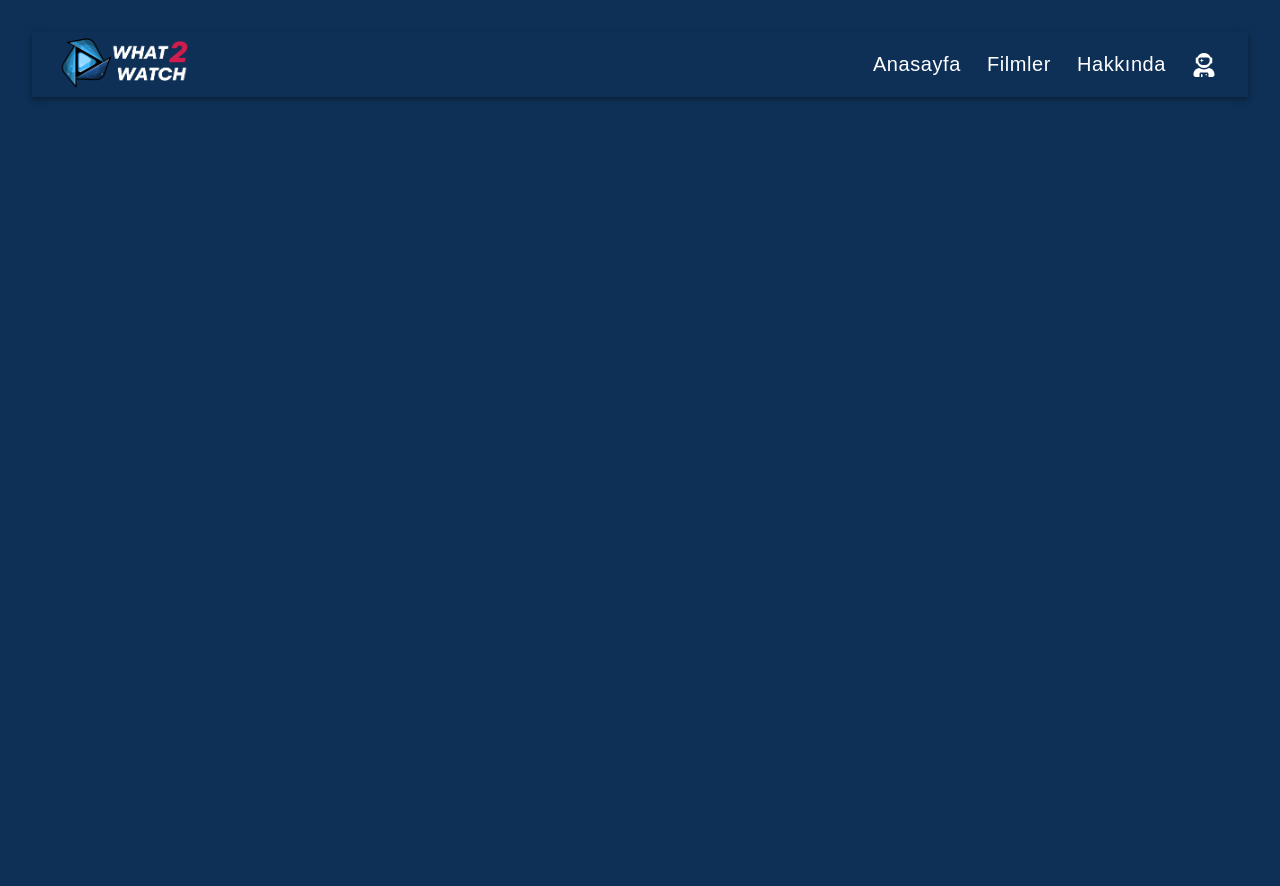
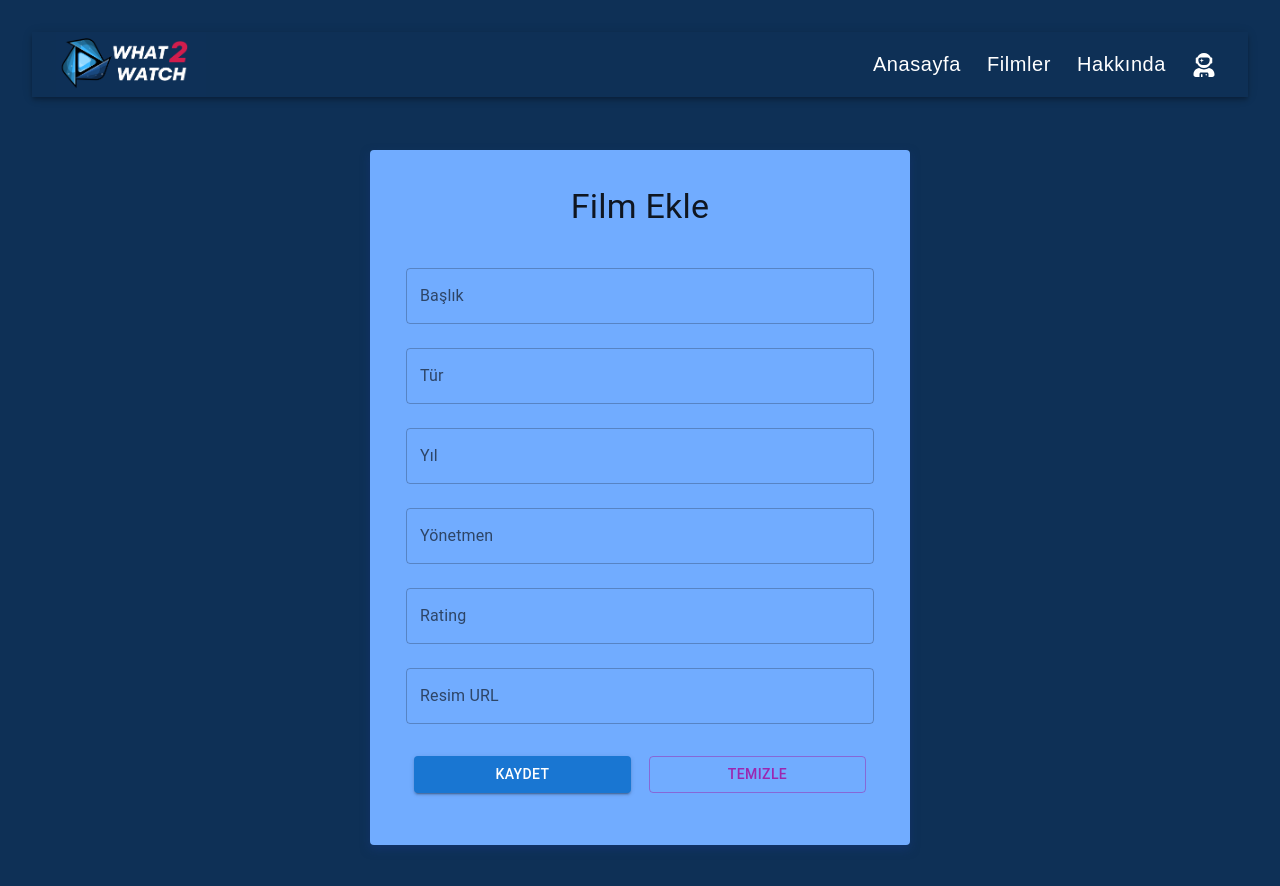
Before and after one commit to betullfh/what-to-watch, a React (Vite) app in the folder frontend/: page /addMovie in a window 1280 px wide. Shown: the top 886 px of the page. Before the commit the page ends 800 px from the top, so only its background shows below. Built offline with nearby package versions, Linux system fonts and the light colour scheme.

Commit message:
Feat: Film creation process was designed and implemented

```diff
--- a/frontend/src/App.css
+++ b/frontend/src/App.css
@@ -38,7 +38,7 @@
 }
 
 .read-the-docs {
-  color: #888;
+  color: #999999;
 }
 body
 {
--- /dev/null
+++ b/frontend/src/components/CreateFilm.jsx
@@ -0,0 +1,163 @@
+import React, { useState } from "react";
+import {
+  Card,
+  CardContent,
+  CardActions,
+  TextField,
+  Button,
+  Typography,
+  Box,
+} from "@mui/material";
+import { toast } from "react-toastify";
+import FilmService from "../services/FilmService";
+
+function CreateFilm() {
+  const [film, setFilm] = useState({
+    title: "",
+    genre: "",
+    release_year: "",
+    director: "",
+    rating: "",
+    image_url: "",
+  });
+
+  const handleChange = (e) => {
+    const { name, value } = e.target;
+    setFilm({ ...film, [name]: value });
+  };
+
+  const handleSubmit = async (e) => {
+    e.preventDefault();
+    try {
+      await FilmService.createFilm(film);
+      toast.success("Film başarıyla eklendi!");
+      setFilm({
+        title: "",
+        genre: "",
+        release_year: "",
+        director: "",
+        rating: "",
+        image_url: "",
+      });
+    } catch (error) {
+      toast.error("Film eklenirken hata oluştu!");
+    }
+  };
+
+  return (
+    <Box
+      sx={{
+        display: "flex",
+        justifyContent: "center",
+        alignItems: "center",
+        minHeight: "100vh",
+        backgroundColor: "#0e3056",
+      }}
+    >
+      <Card
+        sx={{
+          maxWidth: 500,
+          width: "90%",
+          padding: "20px",
+          boxShadow: "0 4px 10px rgba(22, 54, 128, 0.51)",
+          backgroundColor: "#71acff",
+        }}
+      >
+        <CardContent>
+          <Typography variant="h4" component="div" textAlign="center" mb={3}>
+            Film Ekle
+          </Typography>
+          <form onSubmit={handleSubmit}>
+            <TextField
+              fullWidth
+              margin="normal"
+              label="Başlık"
+              name="title"
+              value={film.title}
+              onChange={handleChange}
+              variant="outlined"
+            />
+            <TextField
+              fullWidth
+              margin="normal"
+              label="Tür"
+              name="genre"
+              value={film.genre}
+              onChange={handleChange}
+              variant="outlined"
+            />
+            <TextField
+              fullWidth
+              margin="normal"
+              label="Yıl"
+              name="release_year"
+              value={film.release_year}
+              onChange={handleChange}
+              variant="outlined"
+              type="number"
+            />
+            <TextField
+              fullWidth
+              margin="normal"
+              label="Yönetmen"
+              name="director"
+              value={film.director}
+              onChange={handleChange}
+              variant="outlined"
+            />
+            <TextField
+              fullWidth
+              margin="normal"
+              label="Rating"
+              name="rating"
+              value={film.rating}
+              onChange={handleChange}
+              variant="outlined"
+              type="number"
+            />
+            <TextField
+              fullWidth
+              margin="normal"
+              label="Resim URL"
+              name="image_url"
+              value={film.image_url}
+              onChange={handleChange}
+              variant="outlined"
+            />
+            <CardActions
+              sx={{ display: "flex", justifyContent: "space-between", mt: 2 }}
+            >
+              <Button
+                variant="contained"
+                color="primary"
+                type="submit"
+                sx={{ width: "48%" }}
+              >
+                Kaydet
+              </Button>
+              <Button
+                variant="outlined"
+                color="secondary"
+                sx={{ width: "48%" }}
+                onClick={() =>
+                  setFilm({
+                    title: "",
+                    genre: "",
+                    release_year: "",
+                    director: "",
+                    rating: "",
+                    image_url: "",
+                  })
+                }
+              >
+                Temizle
+              </Button>
+            </CardActions>
+          </form>
+        </CardContent>
+      </Card>
+    </Box>
+  );
+}
+
+export default CreateFilm;
--- a/frontend/src/components/FilmList.jsx
+++ b/frontend/src/components/FilmList.jsx
@@ -3,13 +3,19 @@ import filmService from "../services/FilmService";
 import MovieCard from "./MovieCard";
 import { toast } from "react-toastify";
 import { Button } from "@mui/material";
+import { useNavigate } from "react-router-dom";
 
 function FilmList() {
   const [films, setFilms] = useState([]);
+  const navigate=useNavigate()
 
   useEffect(() => {
     fetchFilms();
   }, []);
+
+  const toAdd =()=>{
+    navigate("/addMovie")
+  }
 
   // Yıllara göre sıralı filmleri çek
   const fetchSortedFilms = async () => {
@@ -44,14 +50,17 @@ function FilmList() {
         minHeight: "100vh",
       }}
     >
-      <div style={{ width: "100%", textAlign: "center", marginBottom: "20px" }}>
+      <div style={{ width: "100%", textAlign: "center", marginBottom: "20px"}}>
         <Button
-          onClick={fetchSortedFilms} // Burada doğru fonksiyon kullanılıyor
+          onClick={fetchSortedFilms}
           variant="contained"
           color="primary"
+          sx={{marginRight:"6px"}}
         >
           Yıllara Göre Sırala
         </Button>
+        <Button variant="contained"
+          color="primary" onClick={toAdd}>Film Ekle</Button>
       </div>
       {films.map((film) => (
         <MovieCard key={film.id} film={film} />
--- a/frontend/src/config/RouterConfig.jsx
+++ b/frontend/src/config/RouterConfig.jsx
@@ -4,6 +4,8 @@ import RegisterPage from '../pages/RegisterPage'
 import LoginPage from '../pages/LoginPage'
 import HomePage from '../pages/HomePage'
 import FilmList from '../components/FilmList'
+import AboutPage from '../pages/AboutPage'
+import CreateFilm from '../components/CreateFilm'
 
 function RouterConfig() {
   return (
@@ -12,6 +14,8 @@ function RouterConfig() {
     <Route path="/login" element={<LoginPage/>} />
     <Route path="/" element={<HomePage/>}/>
     <Route path='/films' element={<FilmList/>}/>
+    <Route path= "/about" element={<AboutPage/>}/>
+    <Route path="/addMovie" element={<CreateFilm/>}/>
    </Routes>
   )
 }
--- /dev/null
+++ b/frontend/src/pages/AboutPage.jsx
@@ -0,0 +1,47 @@
+import React from "react";
+import { Container, Typography, Box } from "@mui/material";
+
+function AboutPage() {
+  return (
+    <Container
+      maxWidth="md"
+      style={{
+        backgroundColor: "#0e3056",
+        color: "white",
+        padding: "20px",
+        borderRadius: "10px",
+        boxShadow: "0 4px 8px rgba(0, 0, 0, 0.3)",
+        marginTop: "50px",
+        textAlign: "center",
+      }}
+    >
+      <Typography variant="h3" gutterBottom>
+        About What2Watch
+      </Typography>
+      <Box mb={4}>
+        <Typography variant="body1">
+          What2Watch is a film recommendation system that allows users to
+          explore movies, discover genres, and manage their favorite movies
+          seamlessly.
+        </Typography>
+      </Box>
+      <Box mb={4}>
+        <Typography variant="h5">Features</Typography>
+        <ul style={{ textAlign: "left", marginLeft: "20px" }}>
+          <li>List movies from a database.</li>
+          <li>Sort movies by release year.</li>
+          <li>CRUD operations: Add, edit, or delete movies.</li>
+          <li>User-friendly interface for easy navigation.</li>
+        </ul>
+      </Box>
+      <Box>
+        <Typography variant="h6">Developed by:</Typography>
+        <Typography variant="body2">
+          Betül Turan 220229073 - 2024
+        </Typography>
+      </Box>
+    </Container>
+  );
+}
+
+export default AboutPage;
--- a/frontend/src/services/FilmService.jsx
+++ b/frontend/src/services/FilmService.jsx
@@ -12,6 +12,7 @@ class FilmService {
   createFilm(film) {
     return axios.post(BASE_URL, film);
   }
+
 
   // Film güncelle
   updateFilm(id, film) {
```
